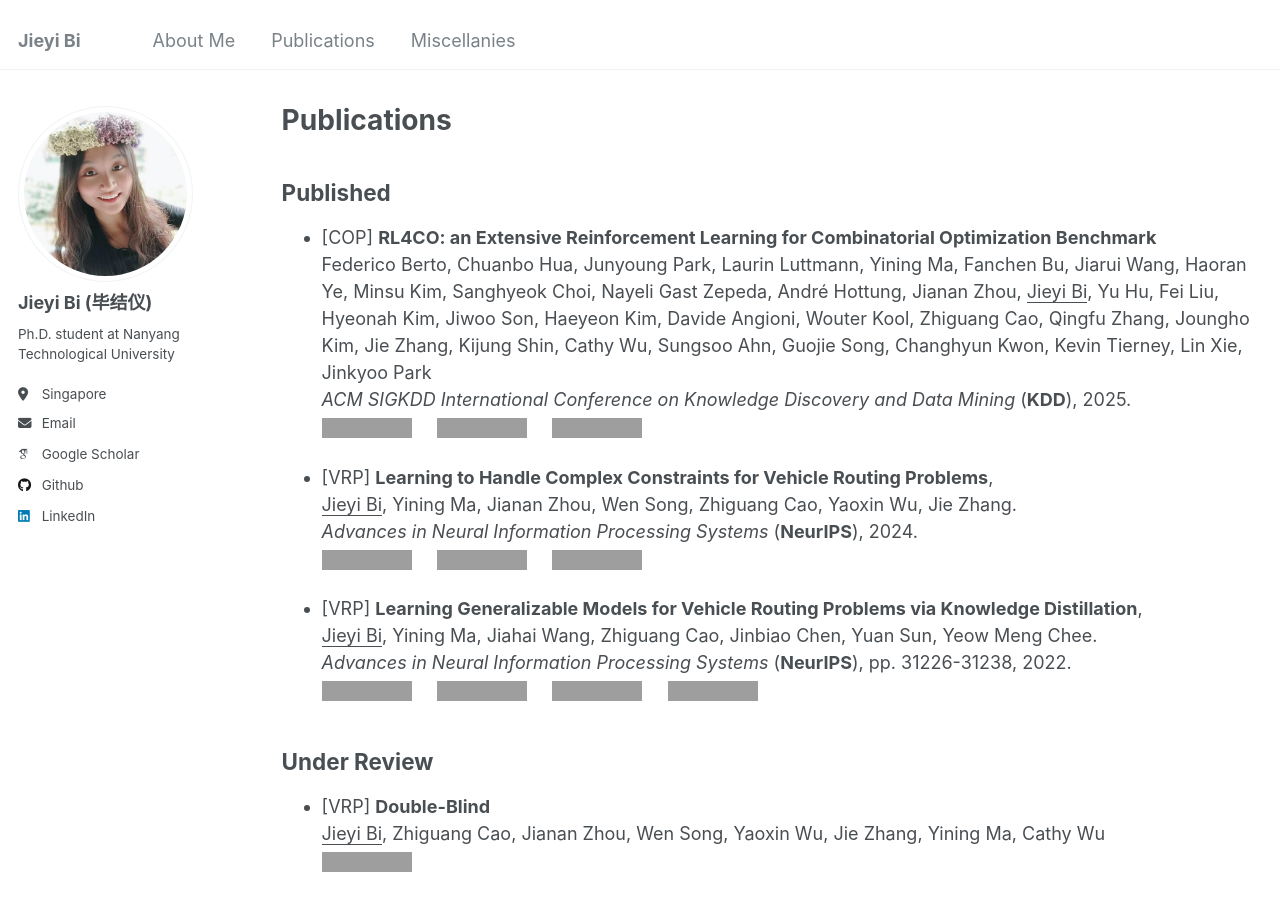
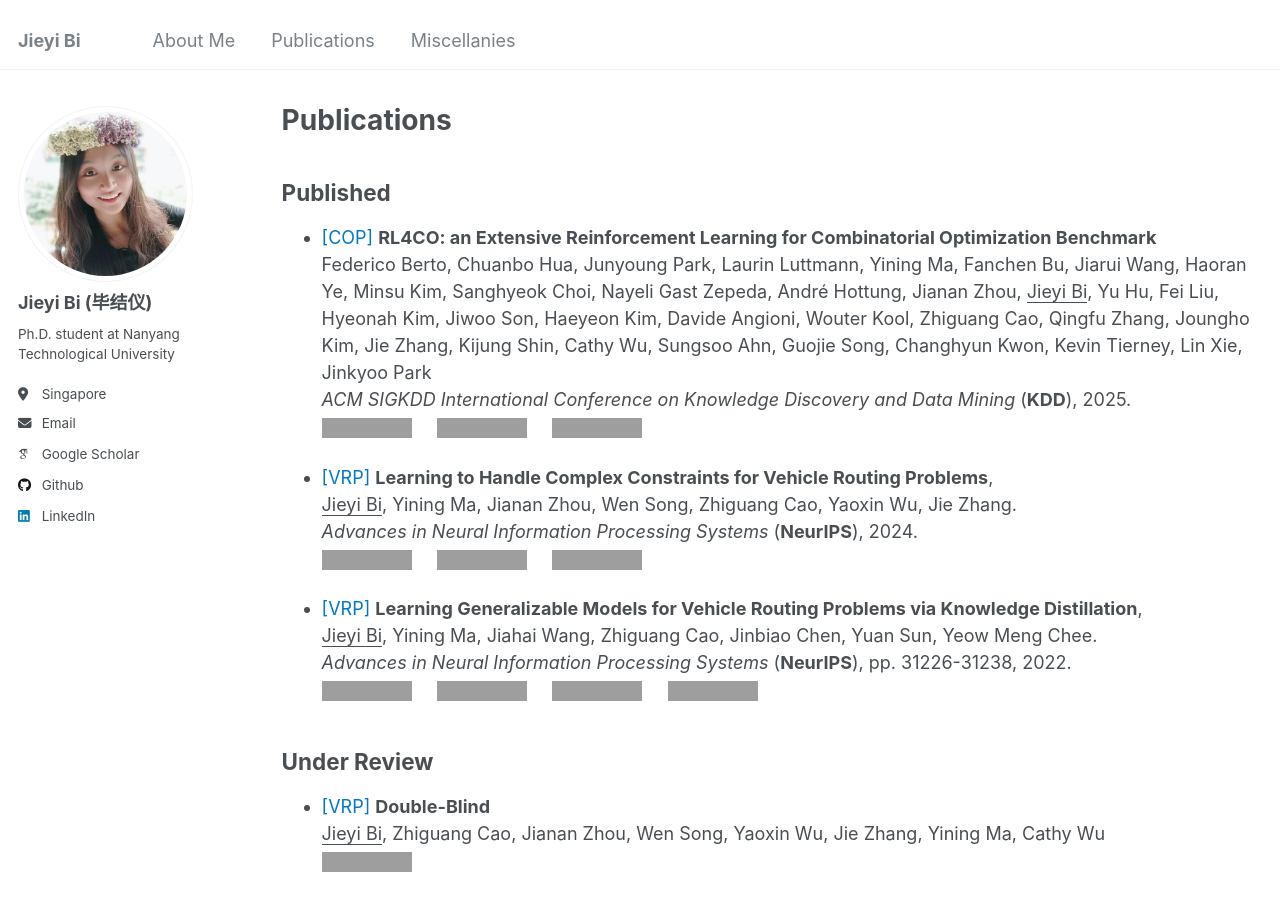
Before and after one commit to jieyibi/jieyibi.github.io, a Jekyll site: the page built from _pages/publications.md, in a window 1280 px wide and 900 px high. Built offline with Jekyll 4.4.1, drawn with Linux system fonts in a browser that asks for light colours; some web fonts are replaced; grey boxes are pictures that could not be loaded.

Commit message:
Update publications.md

```diff
--- a/_pages/publications.md
+++ b/_pages/publications.md
@@ -13,14 +13,14 @@ author_profile: true
 
 ## Published
 
-- [COP] **RL4CO: an Extensive Reinforcement Learning for Combinatorial Optimization Benchmark** \
+- <span style="color: #0077cc">[COP]</span> **RL4CO: an Extensive Reinforcement Learning for Combinatorial Optimization Benchmark** \
    Federico Berto, Chuanbo Hua, Junyoung Park, Laurin Luttmann, Yining Ma, Fanchen Bu, Jiarui Wang, Haoran Ye, Minsu Kim, Sanghyeok Choi, Nayeli Gast Zepeda, André Hottung, Jianan Zhou, <u>Jieyi Bi</u>, Yu Hu, Fei Liu, Hyeonah Kim, Jiwoo Son, Haeyeon Kim, Davide Angioni, Wouter Kool, Zhiguang Cao, Qingfu Zhang, Joungho Kim, Jie Zhang, Kijung Shin, Cathy Wu, Sungsoo Ahn, Guojie Song, Changhyun Kwon, Kevin Tierney, Lin Xie, Jinkyoo Park \
 *ACM SIGKDD International Conference on Knowledge Discovery and Data Mining* (**KDD**), 2025.
   [![PDF](https://img.shields.io/badge/Download-PDF-brightgreen.svg)](https://arxiv.org/pdf/2306.17100)&nbsp;&nbsp;&nbsp;&nbsp;
   [![Code](https://img.shields.io/badge/GitHub-Code-blue.svg)](https://github.com/ai4co/rl4co)&nbsp;&nbsp;&nbsp;&nbsp;
   [![Oral](https://img.shields.io/badge/KDD-Oral-red.svg)]()
 
-- [VRP] **Learning to Handle Complex Constraints for Vehicle Routing Problems**,
+- <span style="color: #0077cc">[VRP]</span> **Learning to Handle Complex Constraints for Vehicle Routing Problems**,
 <u>Jieyi Bi</u>, Yining Ma, Jianan Zhou, Wen Song, Zhiguang Cao, Yaoxin Wu, Jie Zhang.
 *Advances in Neural Information Processing Systems* (**NeurIPS**), 2024.\
 [![PDF](https://img.shields.io/badge/Download-PDF-brightgreen.svg)](https://arxiv.org/pdf/2410.21066)&nbsp;&nbsp;&nbsp;&nbsp;
@@ -28,7 +28,7 @@ author_profile: true
 [![Poster](https://img.shields.io/badge/NeurIPS-Poster-yellow.svg)](https://neurips.cc/virtual/2024/poster/95638)
 
 
-- [VRP] **Learning Generalizable Models for Vehicle Routing Problems via Knowledge Distillation**,
+- <span style="color: #0077cc">[VRP]</span> **Learning Generalizable Models for Vehicle Routing Problems via Knowledge Distillation**,
 <u>Jieyi Bi</u>, Yining Ma, Jiahai Wang, Zhiguang Cao, Jinbiao Chen, Yuan Sun, Yeow Meng Chee.
 *Advances in Neural Information Processing Systems* (**NeurIPS**), pp. 31226-31238, 2022.
    [![PDF](https://img.shields.io/badge/Download-PDF-brightgreen.svg)](https://arxiv.org/pdf/2210.07686)&nbsp;&nbsp;&nbsp;&nbsp;
@@ -39,18 +39,18 @@ author_profile: true
 
 ## Under Review
 
-* [VRP] **Double-Blind** \
+* <span style="color: #0077cc">[VRP]</span> **Double-Blind** \
    <u>Jieyi Bi</u>, Zhiguang Cao, Jianan Zhou, Wen Song, Yaoxin Wu, Jie Zhang, Yining Ma, Cathy Wu \
    [![PDF](https://img.shields.io/badge/Download-Soon-brightgreen.svg)]()
 
-* [COP] **Double-Blind** \
+* <span style="color: #0077cc">[COP]</span> **Double-Blind** \
    Jianan Zhou, <u>Jieyi Bi</u>, Sirui Li, Yaoxin Wu, Yingqian Zhang, Jie Zhang, Yining Ma, Cathy Wu \
    [![PDF](https://img.shields.io/badge/Download-Soon-brightgreen.svg)]()&nbsp;&nbsp;&nbsp;&nbsp;[![Code](https://img.shields.io/badge/GitHub-Awesome_List-blue.svg)](https://github.com/ai4co/awesome-fm4co)
 
-* [LLM, COP] **Generalizable Heuristic Generation Through Large Language Models with Meta-Optimization** \
+* <span style="color: #0077cc">[LLM, COP]</span> **Generalizable Heuristic Generation Through Large Language Models with Meta-Optimization** \
    Yiding Shi, Jianan Zhou, Wen Song, <u>Jieyi Bi</u>, Yaoxin Wu, Jie Zhang \
    [![PDF](https://img.shields.io/badge/Download-PDF-brightgreen.svg)](https://arxiv.org/pdf/2505.20881)
 
-* [LLM, Recommendation, COP] **LLM-Driven Dual-Level Multi-Interest Modeling for Recommendation** \
+* <span style="color: #0077cc">[LLM, Recommendation, COP]</span> **LLM-Driven Dual-Level Multi-Interest Modeling for Recommendation** \
     Ziyan Wang, Yingpeng Du, Zhu Sun, <u>Jieyi Bi</u>, Haoyan Chua, Tianjun Wei, Jie Zhang \
   [![PDF](https://img.shields.io/badge/Download-PDF-brightgreen.svg)](https://arxiv.org/pdf/2507.10917)
```
